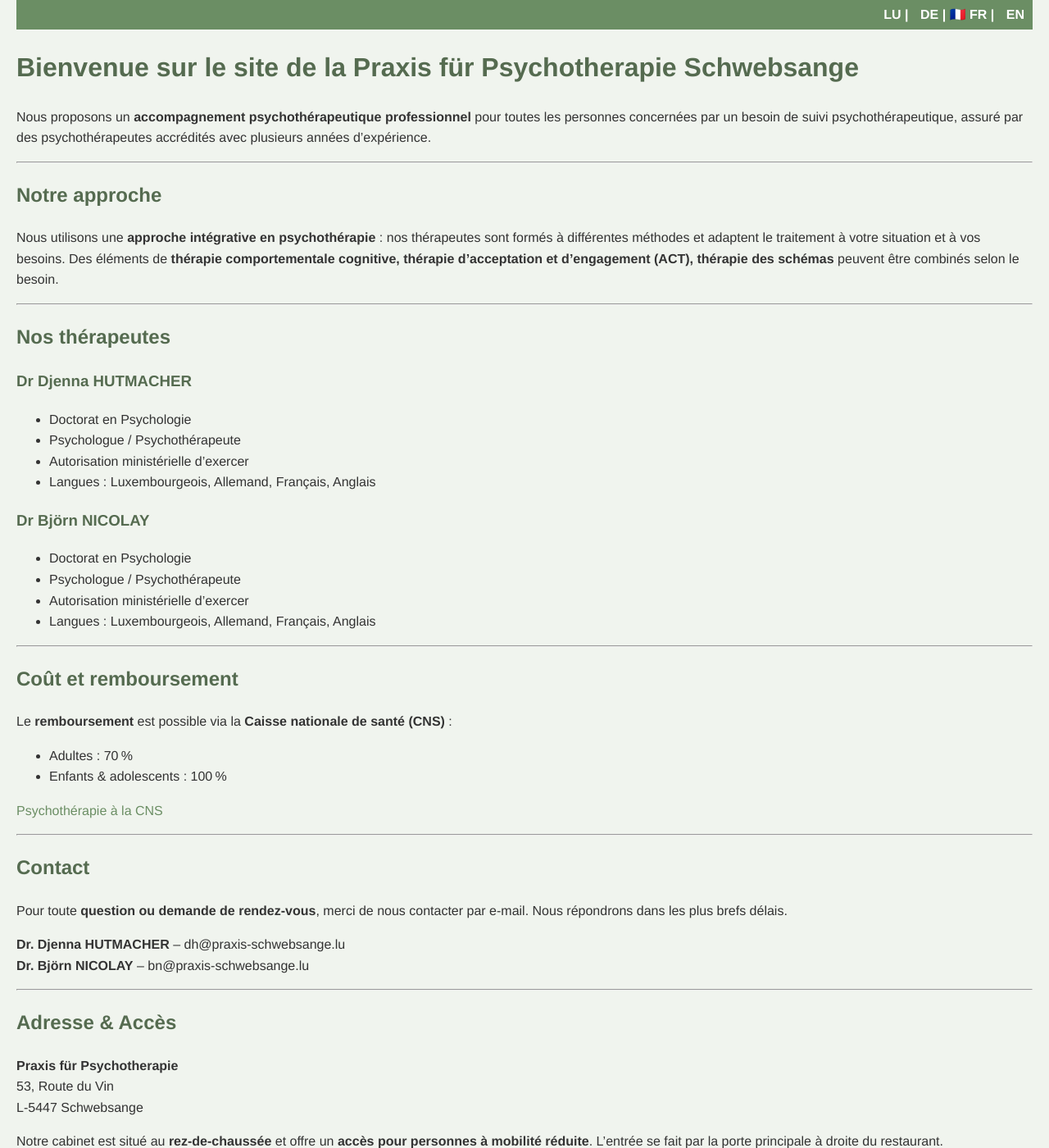
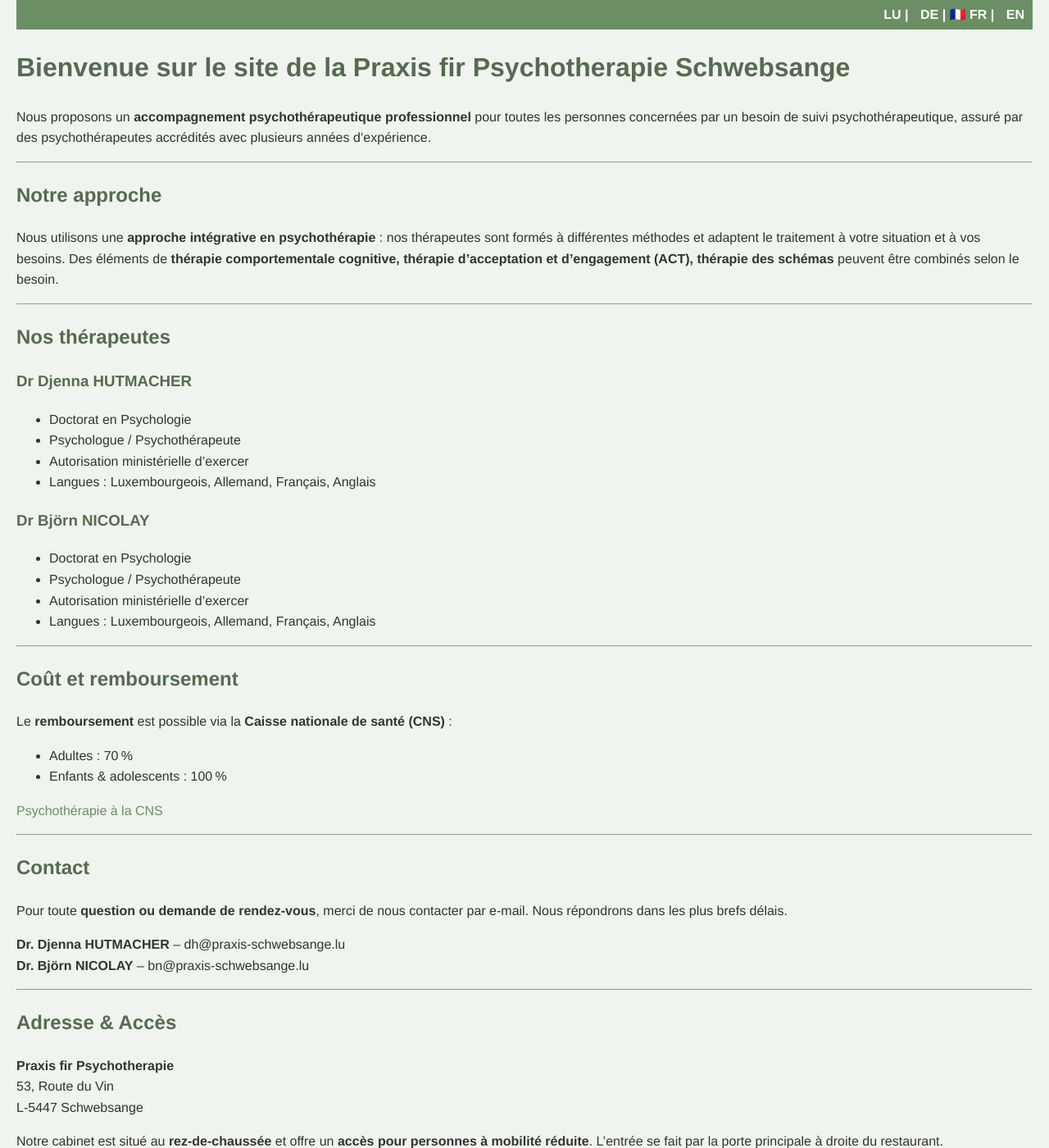
Before and after one commit to bjoernbrightside/praxis-schwebsange, a Jekyll site: the page built from fr/index.md, in a window 1280 px wide and 1400 px high. Shown: the whole window at 82% size. Built offline with Jekyll 4.4.1, drawn with Linux system fonts in a browser that asks for light colours.

Commit message:
Update index.md

```diff
--- a/fr/index.md
+++ b/fr/index.md
@@ -6,7 +6,7 @@ layout: default
 <a href="/praxis-schwebsange/lb/">LU</a> | <a href="/praxis-schwebsange/de/">DE</a> | 🇫🇷 <b>FR</b> | <a href="/praxis-schwebsange/en/">EN</a>
 </div>
 
-# Bienvenue sur le site de la Praxis für Psychotherapie Schwebsange
+# Bienvenue sur le site de la Praxis fir Psychotherapie Schwebsange
 
 Nous proposons un **accompagnement psychothérapeutique professionnel** pour toutes les personnes concernées par un besoin de suivi psychothérapeutique, assuré par des psychothérapeutes accrédités avec plusieurs années d’expérience.
 
@@ -55,7 +55,7 @@ Pour toute **question ou demande de rendez-vous**, merci de nous contacter par e
 
 ## Adresse & Accès
 
-**Praxis für Psychotherapie**
+**Praxis fir Psychotherapie**
 53, Route du Vin
 L-5447 Schwebsange
 
```
